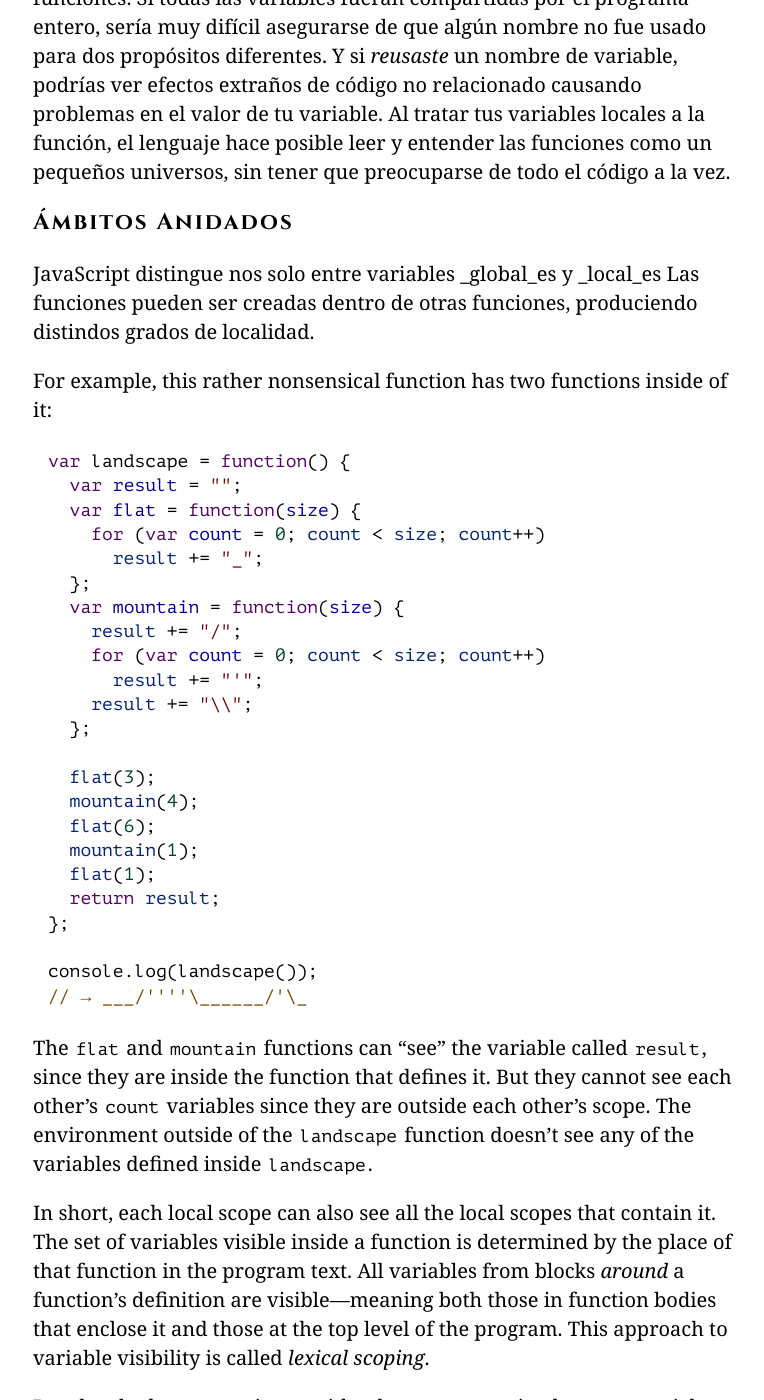
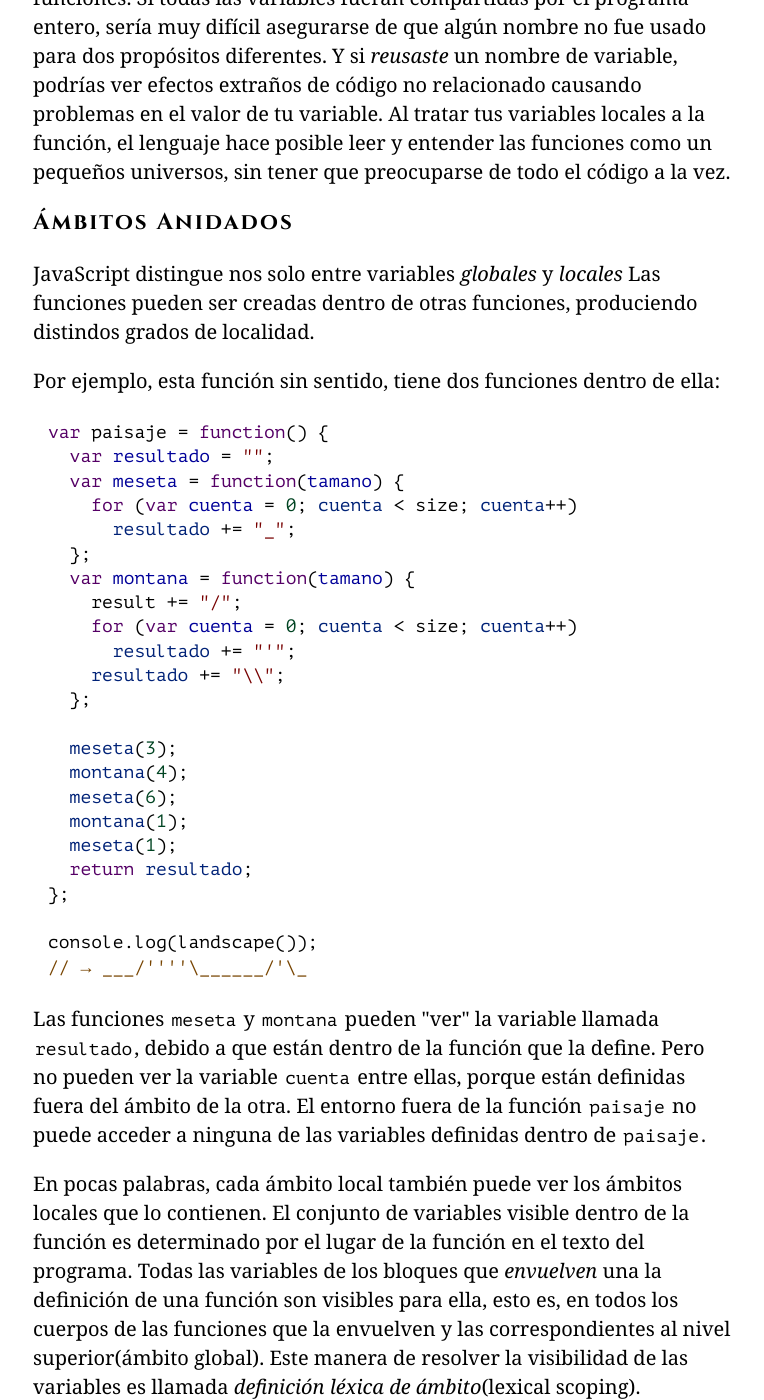
Before and after one commit to hectorip/Eloquent-JavaScript-ES-online, a Jekyll site: the page chapters/03_functions.html, which Jekyll copies as it is, in a window 1280 px wide and 1400 px high, scrolled down 3208 px. Shown: the whole window, without its empty margins (257-1021 px from the left). Built offline with Jekyll 4.4.1, drawn with Linux system fonts in a browser that asks for light colours; nearby versions of some CDN libraries; library files that are not in the unit come from our copies.

Commit message:
Determinación léxica de ámbito

```diff
--- a/chapters/03_functions.html
+++ b/chapters/03_functions.html
@@ -146,47 +146,48 @@ de tu variable. Al tratar tus variables locales a la función, el lenguaje
 hace posible leer y entender las funciones como un pequeños universos,
 sin tener que preocuparse de todo el código a la vez.</p>
 <h2 id="scoping"><a class=h_ident id="h_it+kYuuR73" href="#h_it+kYuuR73"></a>Ámbitos Anidados</h2>
-<p><a class=p_ident id="p_OdtfoYXR2P" href="#p_OdtfoYXR2P"></a>JavaScript distingue nos solo entre variables _global_es y _local_es
+<p><a class=p_ident id="p_OdtfoYXR2P" href="#p_OdtfoYXR2P"></a>JavaScript distingue nos solo entre variables <em>globales</em> y <em>locales</em>
 Las funciones pueden ser creadas dentro de otras funciones,
 produciendo distindos grados de  localidad.</p>
-<p><a class=p_ident id="p_vMGu+OB1/f" href="#p_vMGu+OB1/f"></a>For example, this rather nonsensical function
-has two functions inside of it:</p>
-<pre data-language="javascript" class="snippet cm-s-default"><a class=c_ident id="c_/jAHBv01PE" href="#c_/jAHBv01PE"></a><span class="cm-keyword">var</span> <span class="cm-variable">landscape</span> <span class="cm-operator">=</span> <span class="cm-keyword">function</span>() {
-  <span class="cm-keyword">var</span> <span class="cm-def">result</span> <span class="cm-operator">=</span> <span class="cm-string">""</span>;
-  <span class="cm-keyword">var</span> <span class="cm-def">flat</span> <span class="cm-operator">=</span> <span class="cm-keyword">function</span>(<span class="cm-def">size</span>) {
-    <span class="cm-keyword">for</span> (<span class="cm-keyword">var</span> <span class="cm-def">count</span> <span class="cm-operator">=</span> <span class="cm-number">0</span>; <span class="cm-variable-2">count</span> <span class="cm-operator">&lt;</span> <span class="cm-variable-2">size</span>; <span class="cm-variable-2">count</span><span class="cm-operator">++</span>)
-      <span class="cm-variable-2">result</span> <span class="cm-operator">+=</span> <span class="cm-string">"_"</span>;
+<p><a class=p_ident id="p_ET4L8vHq9N" href="#p_ET4L8vHq9N"></a>Por ejemplo, esta función sin sentido, tiene dos
+funciones dentro de ella:</p>
+<pre data-language="javascript" class="snippet cm-s-default"><a class=c_ident id="c_Lk/0agSAFq" href="#c_Lk/0agSAFq"></a><span class="cm-keyword">var</span> <span class="cm-variable">paisaje</span> <span class="cm-operator">=</span> <span class="cm-keyword">function</span>() {
+  <span class="cm-keyword">var</span> <span class="cm-def">resultado</span> <span class="cm-operator">=</span> <span class="cm-string">""</span>;
+  <span class="cm-keyword">var</span> <span class="cm-def">meseta</span> <span class="cm-operator">=</span> <span class="cm-keyword">function</span>(<span class="cm-def">tamano</span>) {
+    <span class="cm-keyword">for</span> (<span class="cm-keyword">var</span> <span class="cm-def">cuenta</span> <span class="cm-operator">=</span> <span class="cm-number">0</span>; <span class="cm-variable-2">cuenta</span> <span class="cm-operator">&lt;</span> <span class="cm-variable">size</span>; <span class="cm-variable-2">cuenta</span><span class="cm-operator">++</span>)
+      <span class="cm-variable-2">resultado</span> <span class="cm-operator">+=</span> <span class="cm-string">"_"</span>;
   };
-  <span class="cm-keyword">var</span> <span class="cm-def">mountain</span> <span class="cm-operator">=</span> <span class="cm-keyword">function</span>(<span class="cm-def">size</span>) {
-    <span class="cm-variable-2">result</span> <span class="cm-operator">+=</span> <span class="cm-string">"/"</span>;
-    <span class="cm-keyword">for</span> (<span class="cm-keyword">var</span> <span class="cm-def">count</span> <span class="cm-operator">=</span> <span class="cm-number">0</span>; <span class="cm-variable-2">count</span> <span class="cm-operator">&lt;</span> <span class="cm-variable-2">size</span>; <span class="cm-variable-2">count</span><span class="cm-operator">++</span>)
-      <span class="cm-variable-2">result</span> <span class="cm-operator">+=</span> <span class="cm-string">"'"</span>;
-    <span class="cm-variable-2">result</span> <span class="cm-operator">+=</span> <span class="cm-string">"\\"</span>;
+  <span class="cm-keyword">var</span> <span class="cm-def">montana</span> <span class="cm-operator">=</span> <span class="cm-keyword">function</span>(<span class="cm-def">tamano</span>) {
+    <span class="cm-variable">result</span> <span class="cm-operator">+=</span> <span class="cm-string">"/"</span>;
+    <span class="cm-keyword">for</span> (<span class="cm-keyword">var</span> <span class="cm-def">cuenta</span> <span class="cm-operator">=</span> <span class="cm-number">0</span>; <span class="cm-variable-2">cuenta</span> <span class="cm-operator">&lt;</span> <span class="cm-variable">size</span>; <span class="cm-variable-2">cuenta</span><span class="cm-operator">++</span>)
+      <span class="cm-variable-2">resultado</span> <span class="cm-operator">+=</span> <span class="cm-string">"'"</span>;
+    <span class="cm-variable-2">resultado</span> <span class="cm-operator">+=</span> <span class="cm-string">"\\"</span>;
   };
 
-  <span class="cm-variable-2">flat</span>(<span class="cm-number">3</span>);
-  <span class="cm-variable-2">mountain</span>(<span class="cm-number">4</span>);
-  <span class="cm-variable-2">flat</span>(<span class="cm-number">6</span>);
-  <span class="cm-variable-2">mountain</span>(<span class="cm-number">1</span>);
-  <span class="cm-variable-2">flat</span>(<span class="cm-number">1</span>);
-  <span class="cm-keyword">return</span> <span class="cm-variable-2">result</span>;
+  <span class="cm-variable-2">meseta</span>(<span class="cm-number">3</span>);
+  <span class="cm-variable-2">montana</span>(<span class="cm-number">4</span>);
+  <span class="cm-variable-2">meseta</span>(<span class="cm-number">6</span>);
+  <span class="cm-variable-2">montana</span>(<span class="cm-number">1</span>);
+  <span class="cm-variable-2">meseta</span>(<span class="cm-number">1</span>);
+  <span class="cm-keyword">return</span> <span class="cm-variable-2">resultado</span>;
 };
 
 <span class="cm-variable">console</span>.<span class="cm-property">log</span>(<span class="cm-variable">landscape</span>());
 <span class="cm-comment">// → ___/''''\______/'\_</span></pre>
-<p><a class=p_ident id="p_ZpZn9KZ+0W" href="#p_ZpZn9KZ+0W"></a>The <code>flat</code> and <code>mountain</code> functions
-can “see” the variable called <code>result</code>, since they are inside the
-function that defines it. But they cannot see each other&#8217;s <code>count</code>
-variables since they are outside each other&#8217;s scope. The environment
-outside of the <code>landscape</code> function doesn&#8217;t see any of the variables
-defined inside <code>landscape</code>.</p>
-<p><a class=p_ident id="p_EGgZKAIsV1" href="#p_EGgZKAIsV1"></a>In short, each local scope can also see all the local scopes that
-contain it. The set of variables visible inside a function is
-determined by the place of that function in the program text. All
-variables from blocks <em>around</em> a function&#8217;s definition are
-visible—meaning both those in function bodies that enclose it and
-those at the top level of the program. This approach to variable
-visibility is called <em>lexical scoping</em>.</p>
+<p><a class=p_ident id="p_Npc1XBGqL1" href="#p_Npc1XBGqL1"></a>Las funciones <code>meseta</code> y <code>montana</code>
+pueden "ver" la variable llamada <code>resultado</code>, debido a que están
+dentro de la función que la define. Pero no pueden ver la variable
+<code>cuenta</code> entre ellas, porque están definidas fuera del ámbito de la otra.
+El entorno fuera de la función <code>paisaje</code> no puede acceder a ninguna de
+las variables definidas dentro de <code>paisaje</code>.</p>
+<p><a class=p_ident id="p_3dNxXtsvdX" href="#p_3dNxXtsvdX"></a>En pocas palabras, cada ámbito local también puede ver los ámbitos
+locales que lo contienen. El conjunto de variables visible dentro de
+la función es determinado por el lugar de la función en el texto del
+programa. Todas las variables de los bloques que <em>envuelven</em> una
+la definición de una función son visibles para ella, esto es, en todos
+los cuerpos de las funciones que la envuelven y las correspondientes
+al nivel superior(ámbito global). Este manera de resolver la visibilidad
+de las variables es llamada <em>definición léxica de ámbito</em>(lexical scoping).</p>
 <p><a class=p_ident id="p_obDE6s63wd" href="#p_obDE6s63wd"></a>People who have experience with other programming
 languages might expect that any block of code between braces produces
 a new local environment. But in JavaScript, functions are the only
```
